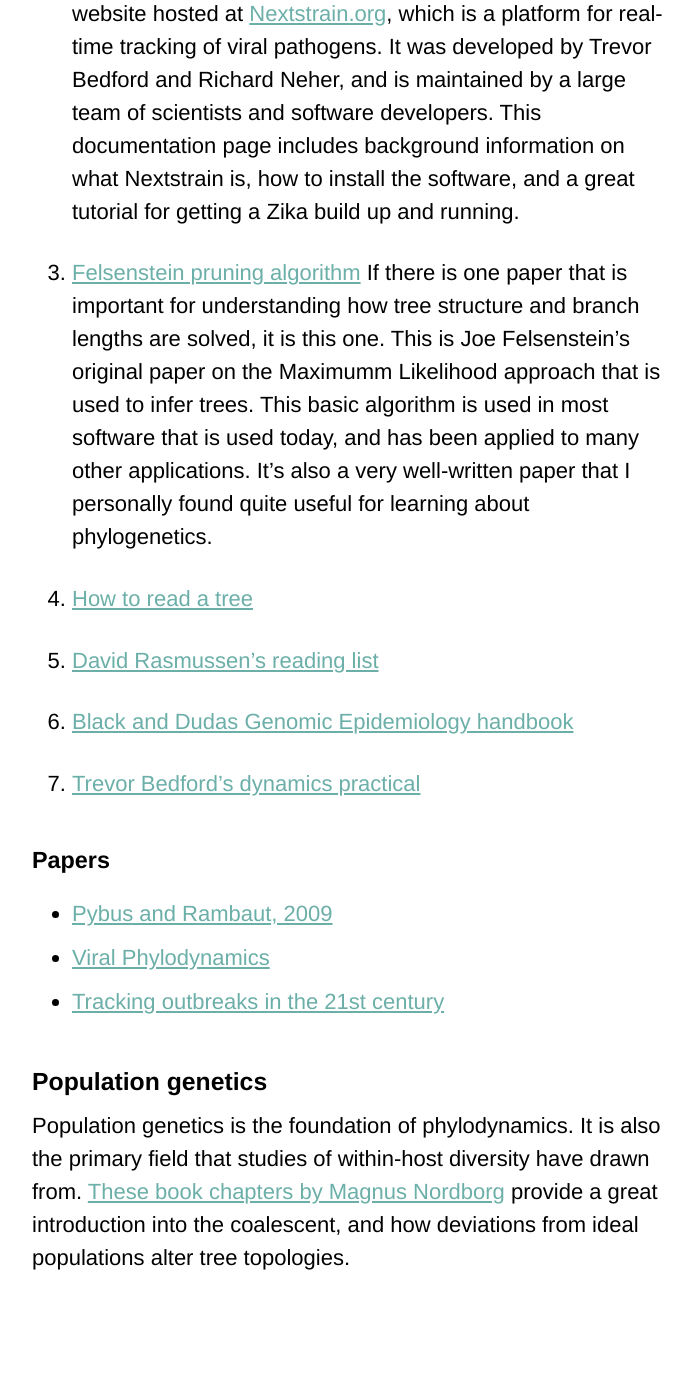
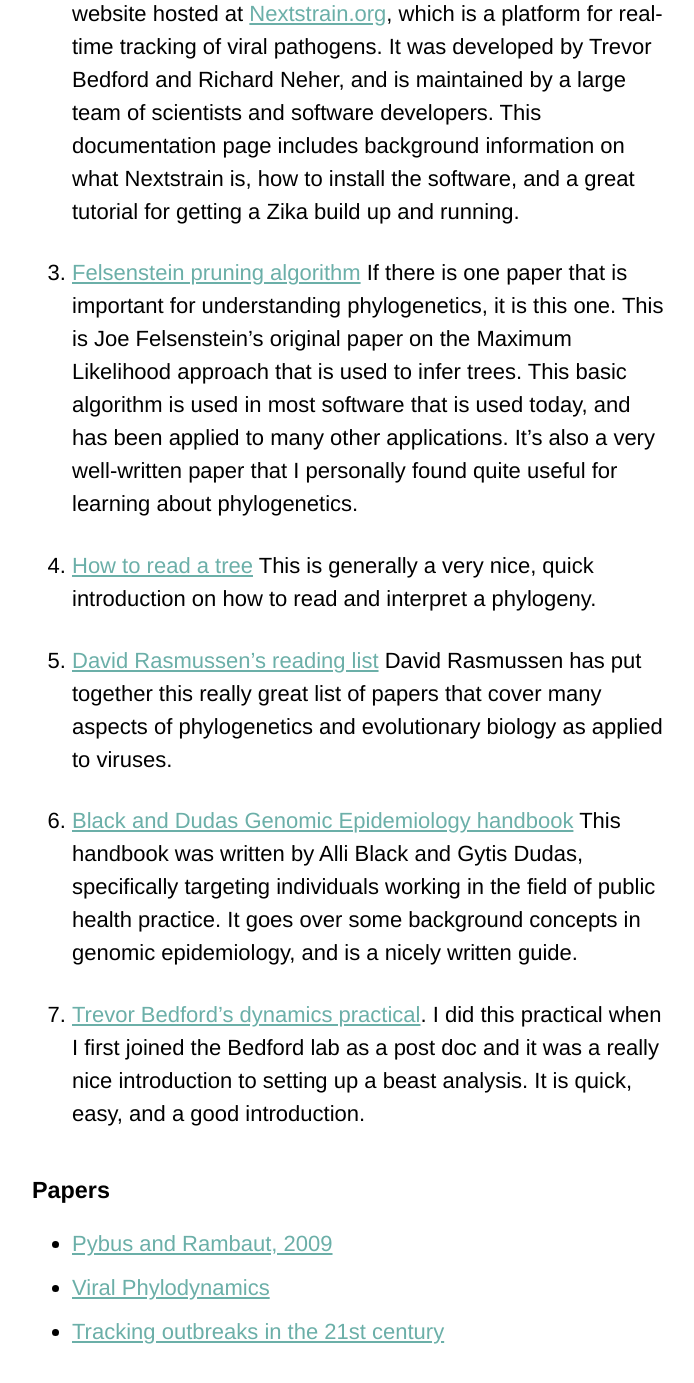
Before and after one commit to lmoncla/monclalab, a Jekyll site: the page built from _pages/handbook.md, in a window 1280 px wide and 1400 px high, scrolled down 7063 px. Shown: the top 1383 px of the window, without its empty margins (290-984 px from the left). Built offline with Jekyll 4.4.1, drawn with Linux system fonts in a browser that asks for light colours; cached includes are drawn as plain includes; a script that is not in the unit is left out; comment, search, counter and statistics services are not loaded.

Commit message:
Update handbook.md

```diff
--- a/_pages/handbook.md
+++ b/_pages/handbook.md
@@ -58,15 +58,17 @@ The field of phylodynamics has exploded in recent years, which means that there
 Nextstrain is a set of tools for performing phylodynamic analyses. The software powers the live website hosted at [Nextstrain.org](nextstrain.org), which is a platform for real-time tracking of viral pathogens. It was developed by Trevor Bedford and Richard Neher, and is maintained by a large team of scientists and software developers. This documentation page includes background information on what Nextstrain is, how to install the software, and a great tutorial for getting a Zika build up and running.
 
 3. [Felsenstein pruning algorithm](https://link.springer.com/article/10.1007/BF01734359#Bib1)
-If there is one paper that is important for understanding how tree structure and branch lengths are solved, it is this one. This is Joe Felsenstein's original paper on the Maximumm Likelihood approach that is used to infer trees. This basic algorithm is used in most software that is used today, and has been applied to many other applications. It's also a very well-written paper that I personally found quite useful for learning about phylogenetics.
+If there is one paper that is important for understanding phylogenetics, it is this one. This is Joe Felsenstein's original paper on the Maximum Likelihood approach that is used to infer trees. This basic algorithm is used in most software that is used today, and has been applied to many other applications. It's also a very well-written paper that I personally found quite useful for learning about phylogenetics.
 
 4. [How to read a tree](https://artic.network/how-to-read-a-tree.html)
+This is generally a very nice, quick introduction on how to read and interpret a phylogeny.
 
-5. [David Rasmussen's reading list](https://davidrasm.github.io/MolEpi/readings/)
+5. [David Rasmussen's reading list](https://davidrasm.github.io/MolEpi/readings/) David Rasmussen has put together this really great list of papers that cover many aspects of phylogenetics and evolutionary biology as applied to viruses.
 
 6. [Black and Dudas Genomic Epidemiology handbook](https://alliblk.github.io/genepi-book/)
+This handbook was written by Alli Black and Gytis Dudas, specifically targeting individuals working in the field of public health practice. It goes over some background concepts in genomic epidemiology, and is a nicely written guide.
 
-7. [Trevor Bedford's dynamics practical](https://github.com/trvrb/dynamics-practical)
+7. [Trevor Bedford's dynamics practical](https://github.com/trvrb/dynamics-practical). I did this practical when I first joined the Bedford lab as a post doc and it was a really nice introduction to setting up a beast analysis. It is quick, easy, and a good introduction.
 
 #### Papers
 * [Pybus and Rambaut, 2009](https://www.nature.com/articles/nrg2583)
```
